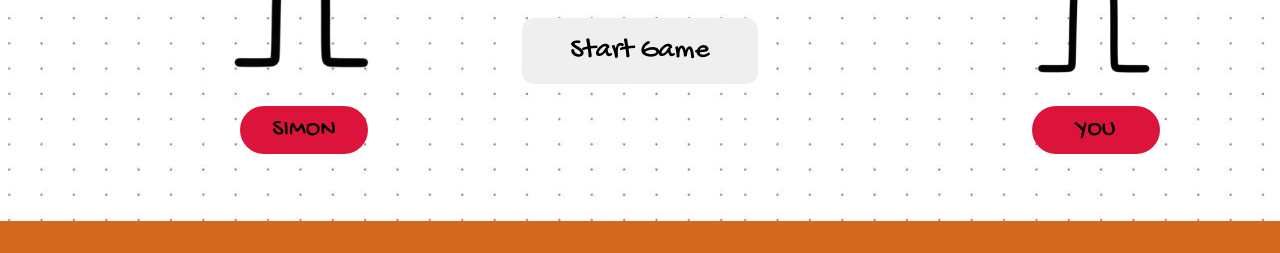
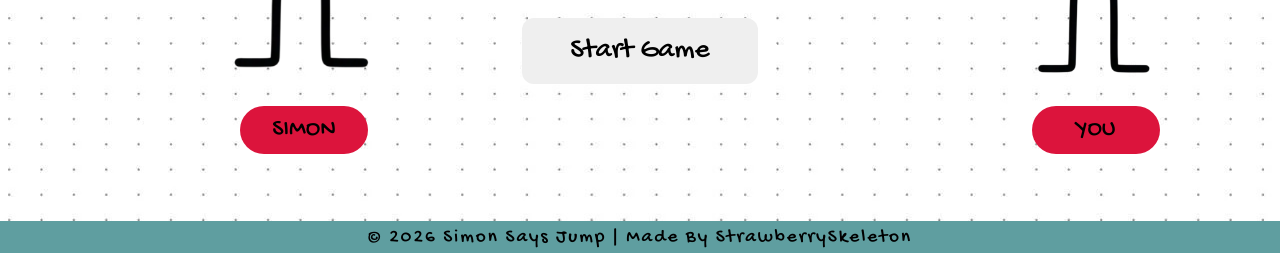
Before and after one commit to strawberryskeleton/simon-says-jump, a plain HTML site: page index.html in a window 1280 px wide. Shown: the part 547-800 px from the top of the page. Drawn offline with Linux system fonts and the light colour scheme.

Commit message:
added footer content + styled footer

```diff
--- a/index.html
+++ b/index.html
@@ -48,7 +48,10 @@
     </main>
 
     <!-- FOTTER -->
-    <footer></footer>
+    <footer>
+        <p>&copy; 2026 Simon Says Jump | Made By <a href="https://github.com/strawberryskeleton">StrawberrySkeleton</a></p>
+    </footer>
+
 
     <!-- START / END SCREEN -->
     <div id="start-screen" class="">
--- a/style.css
+++ b/style.css
@@ -159,8 +159,29 @@ main {
 
 
 footer {
+    position: absolute;
+    bottom: 0;
+    width: 100%;
     height: 2rem;
-    background-color: chocolate;
+    /* padding: 0.5rem; */
+    /* text-align: center; */
+    letter-spacing: 2px;
+    background-color: cadetblue;
+    color: var(--text-color);
+    font-size: 1.2rem;
+    display: flex;
+    align-items: center;
+    justify-content: center;
+}
+
+footer a {
+    text-decoration: none;
+    color: var(--text-color);
+    transition: all 0.2s ease-in;
+}
+
+footer a:hover {
+    /* color: var(--text-color-light); */
 }
 
 
```
